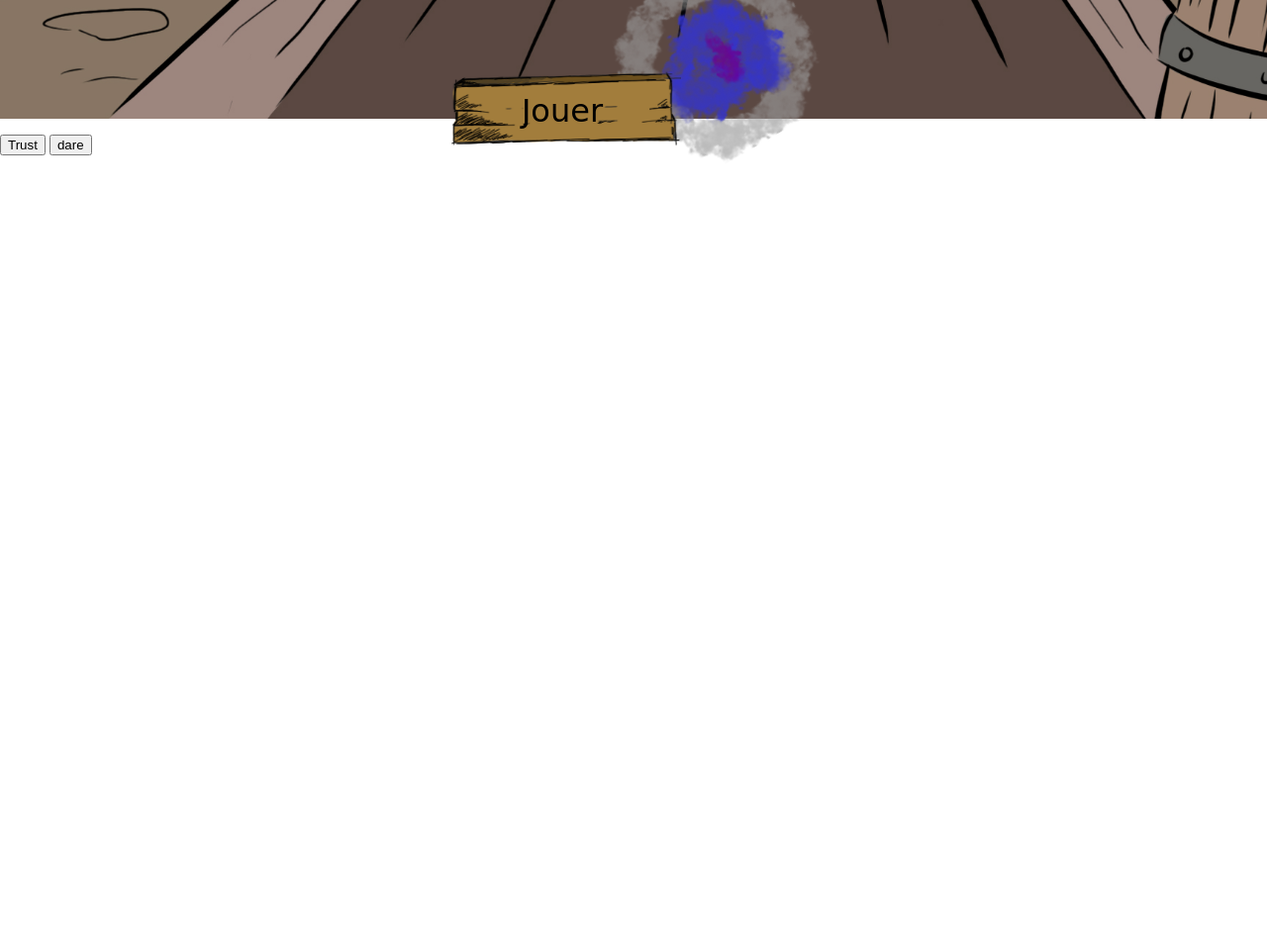
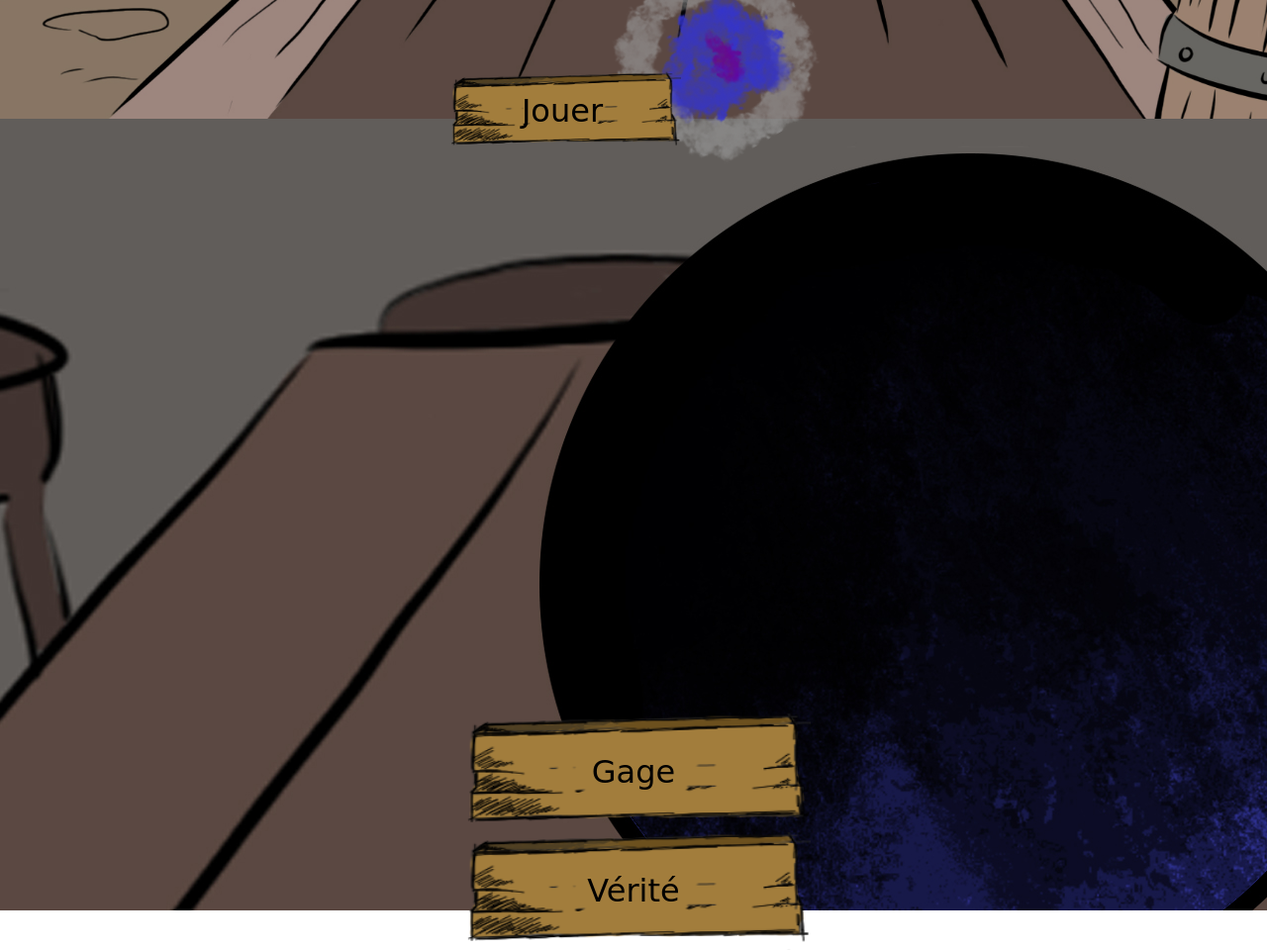
Before and after one commit to BaptisteBourlet/BatCaro, a plain HTML site: page index.html in a window 1280 px wide. Shown: the part 680-1640 px from the top of the page at 99% size. Before the commit the page ends 1616 px from the top, so only its background shows below. Drawn offline with nearby package versions, Linux system fonts and the light colour scheme; a web font is replaced by a local one.

Commit message:
boutons et phrase deuxieme section

```diff
--- a/index.html
+++ b/index.html
@@ -37,7 +37,7 @@
             <a href="#ancre" id="anchor"><button id="play">Jouer</button></a>
         </div>
     </section>
-    <section class="game" id="ancre">
+    <section class="game wrapperGame" id="ancre">
         <div class="animRandomPlayer">
             <p id="showPlayer"></p>
         </div>
@@ -45,8 +45,8 @@
         <div class="animRandomDT" id="showDT">
         </div>
         <div class="gameReroll">
-            <button id="trustBtn">Trust</button>
-            <button id="dareBtn">dare</button>
+            <button id="trustBtn">Gage</button>
+            <button id="dareBtn">Vérité</button>
         </div>
     </section>
 
--- a/style.scss
+++ b/style.scss
@@ -1,6 +1,6 @@
-//test
-$pink: #c6538c;
-//les animations
+
+/* ----------------------------- les animations ----------------------------- */
+
 @keyframes SizePlayerName {
     from{
         font-size: 2em;
@@ -48,18 +48,23 @@ $pink: #c6538c;
 body{
 margin: 0;
 }
-//section home
+
+/* ------------------------------ section home ------------------------------ */
+
 .home{
     height: 100vh;
     background-image: url(taverne.jpg);
     background-size: cover;
 }
-//boutons play et pause
+
+/* -------------------------- boutons play et pause ------------------------- */
+
 #backgroundButton{
     background: url(pancarte1.png);
     background-size: contain;
     height: 100px;
     width: 300px;
+    position: fixed;
 }
 #playVideo{
     background: url(play.png);
@@ -90,7 +95,9 @@ margin: 0;
         transform: scale(1.3);
     }
 }
-//les boutons de selection du mod
+
+/* --------------------- les boutons de selection du mod -------------------- */
+
 .caroButtonMod{
         font-size: 30px;
         width: 350px;
@@ -103,7 +110,9 @@ margin: 0;
             font-size: 2.3em;
         }
 }
-//systeme de mise en place pour choix de difficulté
+
+/* ------------ systeme de mise en place pour choix de difficulté ----------- */
+
 .wrapperModChoice{
     display: grid;
     grid-template-columns: 25% 5% 5% 1% 3% 10% 17% auto ;
@@ -139,7 +148,9 @@ margin: 0;
         outline:0;
      }
 }
-//liste nom joueurs
+
+/* ---------------------------- liste nom joueurs --------------------------- */
+
 .playerList{
     grid-column: 8;
     grid-row: 3;
@@ -147,14 +158,15 @@ margin: 0;
     font-size: 1.2em;
     font-family: 'Oldenburg', cursive;
     font-weight: bold;
-    padding-bottom: 300px;
+    min-height: 300px;
 }
 p.nameListe{
     animation: SizePlayerName 0.5s 1 ease-in ;
 }
 
 
-//systeme de grid pour entrer nom joueur
+/* ----------------- systeme de grid pour entrer nom joueur ----------------- */
+
 .wrapperPlayers{
     display: grid;
     grid-template-columns: 25% 50% 25%;
@@ -196,7 +208,9 @@ p.nameListe{
         outline:0;
      }
 }
-//la fumée qui plane dans la boule
+
+/* -------------------- la fumée qui plane dans la boule -------------------- */
+
 #FumeeMagique{
     height: 200px;
     width: 200px;
@@ -208,7 +222,9 @@ p.nameListe{
     margin-top: -4px;
     animation: boule 12s infinite linear;
 }
-//bouton play
+
+/* ------------------------------- bouton play ------------------------------ */
+
 #anchor{
     grid-column: 2;
     grid-row: 3;
@@ -238,7 +254,81 @@ p.nameListe{
     }
 
 }
-//section game
+
+/* ------------------------------ section game ------------------------------ */
+
 .game{
     height: 100vh;
+    background-image: url(fond2.jpg);
+
+    // background-size: cover;
 }
+
+/* --------------------- mise en place grille du wrapper -------------------- */
+
+.wrapperGame{
+    display: grid;
+    grid-template-columns: 25% 50% 25%;
+    grid-template-rows: 200px 400px 200px 200px;
+}
+.gameReroll{
+    grid-column: 2;
+    grid-row: 3;
+    text-align: center;
+}
+.animRandomDT{
+    grid-column: 2;
+    grid-row: 2;
+}
+
+/* --------------------------- phrase qui apparait -------------------------- */
+
+.listDT{
+        text-align: center;
+        font-size: 3rem;
+        color: white;
+        font-family: 'Oldenburg', cursive;
+        padding: 100px;
+}
+
+/* -------------------------- bouton gage et vérité ------------------------- */
+#dareBtn{
+    background: url(pancarte1.png);
+    background-size: contain;
+    height: 120px;
+    width: 358px;
+    border: none;
+    font-size: 2rem;
+    font-family: 'Oldenburg', cursive;
+    transition: all .2s ease-in-out;
+    &:hover{
+        transform: scale(1.5) rotate(6deg);
+        color: rgb(167, 4, 4);
+    }
+    &:active{
+        color: purple;
+    }
+    &:focus{
+       outline:0;
+    }
+}
+#trustBtn{
+    background: url(pancarte1.png);
+    background-size: contain;
+    height: 120px;
+    width: 358px;
+    border: none;
+    font-size: 2rem;
+    font-family: 'Oldenburg', cursive;
+    transition: all .2s ease-in-out;
+    &:hover{
+        transform: scale(1.5) rotate(-6deg);
+        color: rgb(167, 4, 4);
+    }
+    &:active{
+        color: purple;
+    }
+    &:focus{
+       outline:0;
+    }
+}
```
Also changed, not shown: dist/css/fond2.jpg (added), dist/css/style.min.css, 1 other file.
